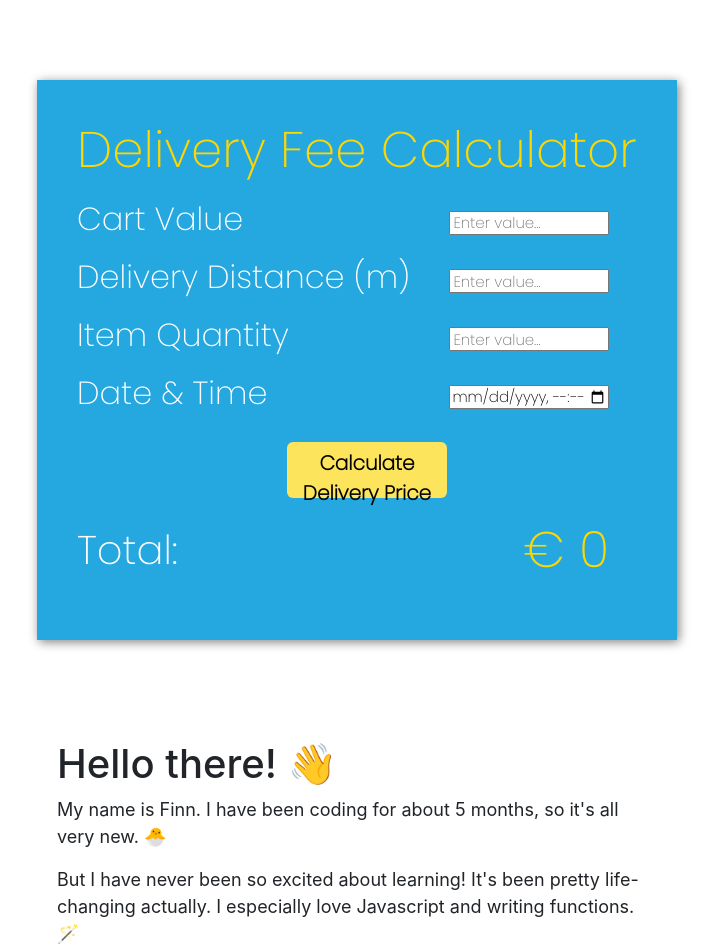
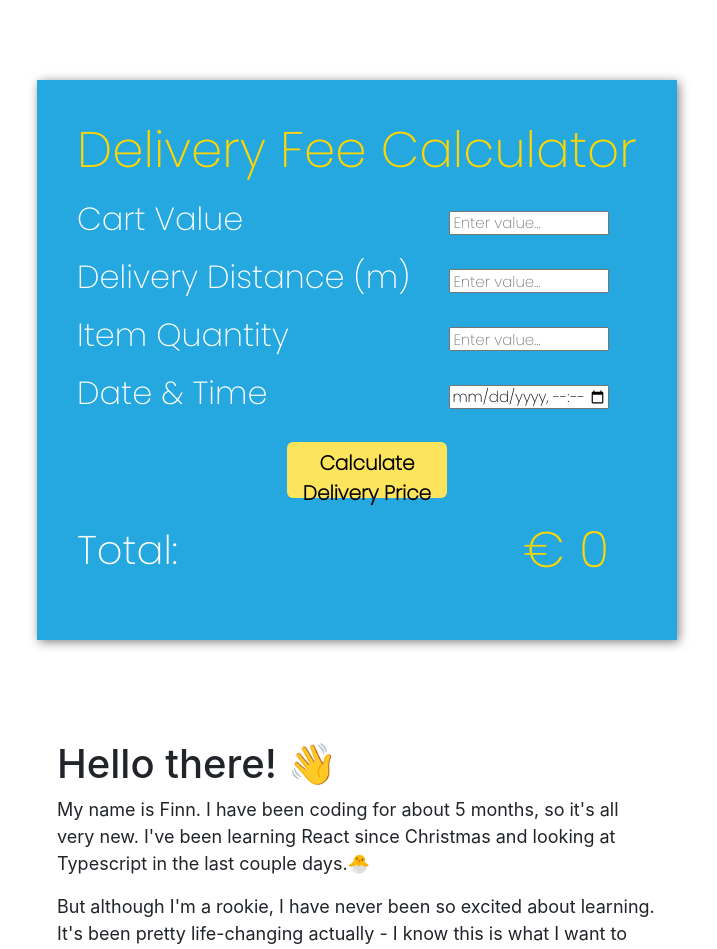
Before and after one commit to finnianj/react-delivery-fee-calculator, a React (Create React App) app: page / in a window 1280 px wide. Shown: the top 949 px of the page, without its empty margins (283-1000 px from the left). Built offline with nearby package versions, Linux system fonts and the light colour scheme.

Commit message:
some info

```diff
--- a/src/App.scss
+++ b/src/App.scss
@@ -28,7 +28,6 @@
   flex-direction: row;
   justify-content: space-between;
   align-items: center;
-  // border: 2px solid black;
 }
 
 input{
--- a/src/App.tsx
+++ b/src/App.tsx
@@ -27,6 +27,15 @@ function App() {
   }
 
   const calculate = () => {
+    if (!cart_value || !quantity ) {
+      window.alert("Cart value and item quantity must not be zero!")
+      return
+    } else if (cart_value >= 100) {
+      setTotal(cart_value);
+      details_display.innerHTML = "Free Delivery!"
+      return
+    }
+
     details_display.innerHTML = ""
     let cart = 0
     let delivery_fee = 0
@@ -37,14 +46,6 @@ function App() {
 
     console.log("Calculating total...")
 
-    if (!cart_value || !quantity ) {
-      window.alert("Cart value and item quantity must not be zero!")
-      return
-    } else if (cart_value >= 100) {
-      setTotal(cart_value);
-      details_display.innerHTML = "Free Delivery!"
-      return
-    }
 
     cart = cart_value
 
--- a/src/Info.tsx
+++ b/src/Info.tsx
@@ -8,10 +8,10 @@ function Info() {
     <div id="info">
       <h1>Hello there! 👋</h1>
       <p>
-        My name is Finn. I have been coding for about 5 months, so it's all very new. 🐣
+        My name is Finn. I have been coding for about 5 months, so it's all very new. I've been learning React since Christmas and looking at Typescript in the last couple days.🐣
       </p>
       <p>
-        But I have never been so excited about learning! It's been pretty life-changing actually. I especially love Javascript and writing functions. 🪄
+        But although I'm a rookie, I have never been so excited about learning. It's been pretty life-changing actually - I know this is what I want to do. I especially love Javascript and writing cool functions! 🪄
       </p>
       <p>
         I know there will be some great programmers applying, so to be honest, I would be very grateful just to get some feedback on my code if you have the time. 🙇‍♂️
```
